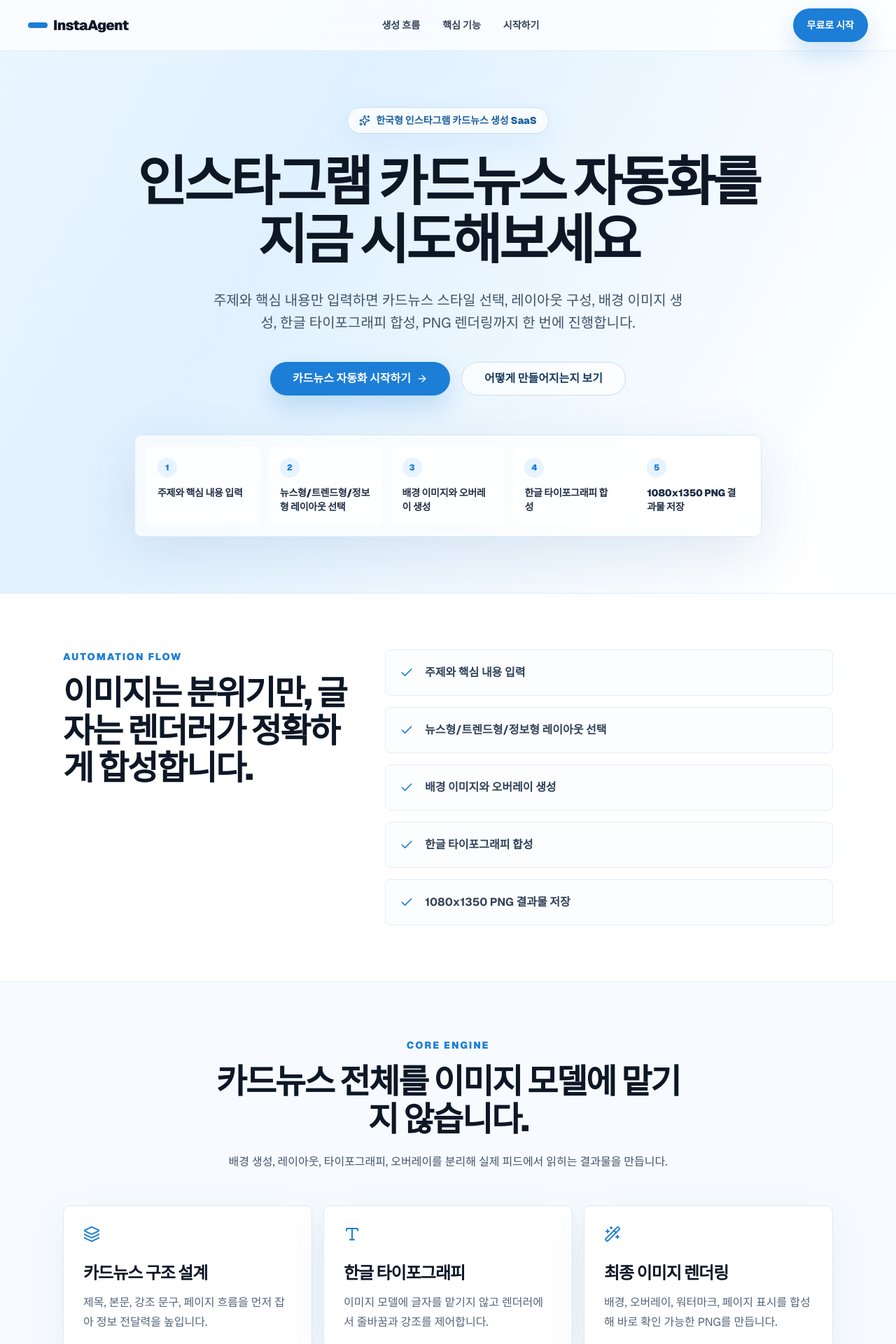
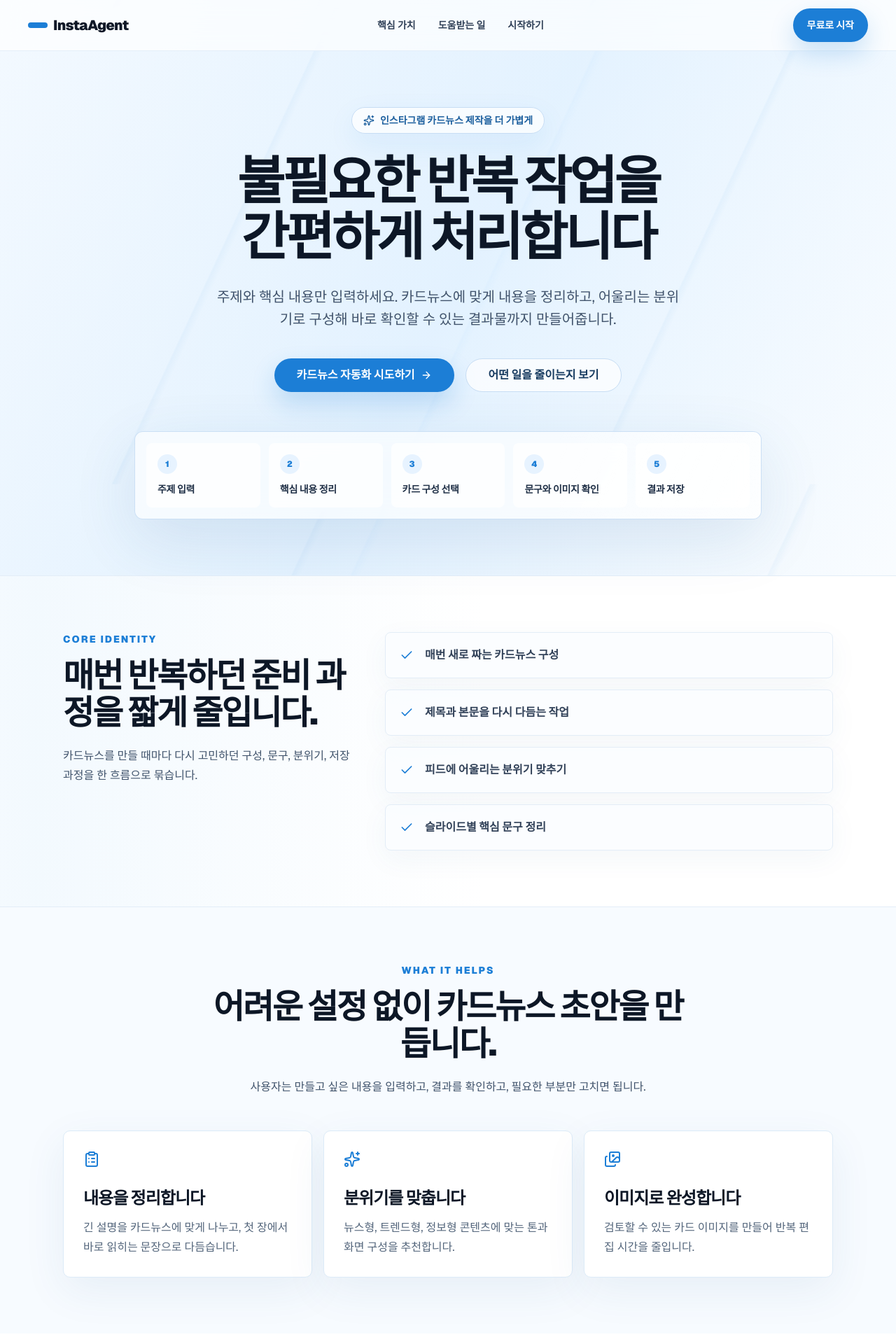
Before and after one commit to MCuffs/snsagent, a Next.js app: page / in a window 1280 px wide. Shown: the top 1920 px of the page at 70% size. Built offline with nearby package versions, Linux system fonts and the light colour scheme.

Commit message:
Polish landing page identity and effects

```diff
--- a/app/globals.css
+++ b/app/globals.css
@@ -235,6 +235,70 @@ body {
     background-size: 240% 240%, 220% 220%;
     animation: blue-gradient-drift 16s ease-in-out infinite alternate;
   }
+
+  .premium-blue-bg {
+    background:
+      linear-gradient(118deg, rgba(255, 255, 255, 0.98) 0%, rgba(247, 251, 255, 0.96) 28%, rgba(223, 240, 255, 0.68) 52%, rgba(255, 255, 255, 0.96) 76%),
+      linear-gradient(72deg, rgba(28, 126, 214, 0.08), rgba(144, 202, 249, 0.18), rgba(255, 255, 255, 0.9));
+    background-size: 260% 260%, 230% 230%;
+    animation: blue-gradient-drift 18s ease-in-out infinite alternate;
+  }
+
+  .ambient-lines {
+    pointer-events: none;
+    position: absolute;
+    inset: 0;
+    opacity: 0.55;
+    background-image:
+      linear-gradient(115deg, transparent 0%, transparent 46%, rgba(28, 126, 214, 0.08) 46.2%, transparent 47.4%, transparent 100%),
+      linear-gradient(115deg, transparent 0%, transparent 58%, rgba(125, 192, 255, 0.09) 58.2%, transparent 59.1%, transparent 100%);
+    background-size: 680px 680px, 920px 920px;
+    animation: ambient-lines-drift 22s ease-in-out infinite alternate;
+  }
+
+  .hero-glass {
+    position: relative;
+    overflow: hidden;
+    border-radius: 0.75rem;
+    border: 1px solid rgba(199, 221, 244, 0.9);
+    background: rgba(255, 255, 255, 0.62);
+    box-shadow: 0 28px 90px rgba(32, 92, 145, 0.12);
+    backdrop-filter: blur(18px);
+  }
+
+  .hero-glass::before {
+    content: "";
+    position: absolute;
+    inset: 0;
+    background: linear-gradient(115deg, transparent 0%, rgba(255, 255, 255, 0.55) 44%, transparent 58%);
+    transform: translateX(-70%);
+    animation: glass-sheen 9s ease-in-out infinite;
+  }
+
+  .hero-glass > * {
+    position: relative;
+    z-index: 1;
+  }
+
+  .section-sheen {
+    pointer-events: none;
+    position: absolute;
+    inset: 0;
+    background: linear-gradient(90deg, transparent, rgba(227, 242, 253, 0.72), transparent);
+    opacity: 0.6;
+    transform: translateX(-46%);
+  }
+
+  .premium-card {
+    box-shadow: 0 18px 60px rgba(32, 92, 145, 0.08);
+    transition: transform 180ms ease, box-shadow 180ms ease, border-color 180ms ease;
+  }
+
+  .premium-card:hover {
+    border-color: #b9d9f5;
+    box-shadow: 0 22px 70px rgba(32, 92, 145, 0.12);
+    transform: translateY(-2px);
+  }
 }
 
 @keyframes blue-gradient-drift {
@@ -250,3 +314,23 @@ body {
     background-position: 100% 45%, 0% 50%;
   }
 }
+
+@keyframes ambient-lines-drift {
+  0% {
+    background-position: 0 0, 100px 40px;
+  }
+
+  100% {
+    background-position: 120px 80px, -80px 160px;
+  }
+}
+
+@keyframes glass-sheen {
+  0%, 42% {
+    transform: translateX(-72%);
+  }
+
+  68%, 100% {
+    transform: translateX(72%);
+  }
+}
--- a/app/page.tsx
+++ b/app/page.tsx
@@ -1,51 +1,59 @@
 import Link from 'next/link'
-import { ArrowRight, Check, Layers, Sparkles, Type, Wand2 } from 'lucide-react'
+import { ArrowRight, Check, ClipboardList, Images, PenLine, Sparkles } from 'lucide-react'
 
 export const metadata = {
   title: 'InstaAgent - 인스타그램 카드뉴스 자동화',
   description:
-    '주제와 핵심 내용을 입력하면 한국형 인스타그램 카드뉴스를 기획, 레이아웃, 타이포그래피, PNG 렌더링까지 자동화합니다.',
+    '반복되는 카드뉴스 제작 업무를 간편하게 처리합니다. 주제만 입력하면 문구 정리, 디자인 구성, 이미지 저장까지 이어집니다.',
 }
 
-const steps = [
-  '주제와 핵심 내용 입력',
-  '뉴스형/트렌드형/정보형 레이아웃 선택',
-  '배경 이미지와 오버레이 생성',
-  '한글 타이포그래피 합성',
-  '1080x1350 PNG 결과물 저장',
+const repeatedTasks = [
+  '매번 새로 짜는 카드뉴스 구성',
+  '제목과 본문을 다시 다듬는 작업',
+  '피드에 어울리는 분위기 맞추기',
+  '슬라이드별 핵심 문구 정리',
 ]
 
-const features = [
+const supportCards = [
   {
-    title: '카드뉴스 구조 설계',
-    desc: '제목, 본문, 강조 문구, 페이지 흐름을 먼저 잡아 정보 전달력을 높입니다.',
-    icon: Layers,
+    title: '내용을 정리합니다',
+    desc: '긴 설명을 카드뉴스에 맞게 나누고, 첫 장에서 바로 읽히는 문장으로 다듬습니다.',
+    icon: ClipboardList,
   },
   {
-    title: '한글 타이포그래피',
-    desc: '이미지 모델에 글자를 맡기지 않고 렌더러에서 줄바꿈과 강조를 제어합니다.',
-    icon: Type,
+    title: '분위기를 맞춥니다',
+    desc: '뉴스형, 트렌드형, 정보형 콘텐츠에 맞는 톤과 화면 구성을 추천합니다.',
+    icon: Sparkles,
   },
   {
-    title: '최종 이미지 렌더링',
-    desc: '배경, 오버레이, 워터마크, 페이지 표시를 합성해 바로 확인 가능한 PNG를 만듭니다.',
-    icon: Wand2,
+    title: '이미지로 완성합니다',
+    desc: '검토할 수 있는 카드 이미지를 만들어 반복 편집 시간을 줄입니다.',
+    icon: Images,
   },
+]
+
+const quickFlow = [
+  '주제 입력',
+  '핵심 내용 정리',
+  '카드 구성 선택',
+  '문구와 이미지 확인',
+  '결과 저장',
 ]
 
 export default function LandingPage() {
   return (
     <main className="min-h-screen overflow-hidden bg-white text-[#101827]">
-      <section className="blue-animated-bg relative flex min-h-screen flex-col">
-        <header className="relative z-20 border-b border-[#dbe8f7]/70 bg-white/72 backdrop-blur-xl">
+      <section className="premium-blue-bg relative flex min-h-screen flex-col">
+        <div className="ambient-lines" />
+        <header className="relative z-20 border-b border-[#dbe8f7]/70 bg-white/68 backdrop-blur-xl">
           <div className="mx-auto flex h-[72px] max-w-[1280px] items-center justify-between px-6 lg:px-10">
             <Link href="/" className="flex items-center gap-2 text-xl font-black tracking-[-0.035em]">
               <span className="h-2 w-7 rounded-full bg-[#1c7ed6]" />
               InstaAgent
             </Link>
             <nav className="hidden items-center gap-8 text-sm font-bold text-[#314158] md:flex">
-              <a href="#flow">생성 흐름</a>
-              <a href="#features">핵심 기능</a>
+              <a href="#identity">핵심 가치</a>
+              <a href="#support">도움받는 일</a>
               <a href="#start">시작하기</a>
             </nav>
             <Link href="/login" className="btn-blue px-5">
@@ -57,82 +65,88 @@ export default function LandingPage() {
         <div className="relative z-10 mx-auto flex w-full max-w-[1180px] flex-1 flex-col items-center justify-center px-6 py-20 text-center lg:px-10">
           <div className="mb-7 inline-flex items-center gap-2 rounded-full border border-[#c7ddf4] bg-white/72 px-4 py-2 text-sm font-black text-[#1c5f9e] shadow-[0_14px_40px_rgba(28,126,214,0.08)] backdrop-blur">
             <Sparkles className="h-4 w-4" />
-            한국형 인스타그램 카드뉴스 생성 SaaS
+            인스타그램 카드뉴스 제작을 더 가볍게
           </div>
 
-          <h1 className="max-w-4xl text-[2.65rem] font-black leading-[1.08] tracking-[-0.055em] text-[#0d1726] sm:text-5xl lg:text-[4.8rem]">
-            인스타그램 카드뉴스 자동화를
+          <h1 className="max-w-5xl text-[2.55rem] font-black leading-[1.08] tracking-[-0.055em] text-[#0d1726] sm:text-5xl lg:text-[4.65rem]">
+            불필요한 반복 작업을
             <br className="hidden sm:block" />
-            지금 시도해보세요
+            간편하게 처리합니다
           </h1>
 
           <p className="mt-7 max-w-2xl text-base leading-7 text-[#40536b] sm:text-lg md:text-xl md:leading-8">
-            주제와 핵심 내용만 입력하면 카드뉴스 스타일 선택, 레이아웃 구성, 배경 이미지 생성,
-            한글 타이포그래피 합성, PNG 렌더링까지 한 번에 진행합니다.
+            주제와 핵심 내용만 입력하세요. 카드뉴스에 맞게 내용을 정리하고, 어울리는 분위기로 구성해
+            바로 확인할 수 있는 결과물까지 만들어줍니다.
           </p>
 
           <div className="mt-10 flex flex-wrap items-center justify-center gap-4">
             <Link href="/login" className="btn-blue px-8 text-base">
-              카드뉴스 자동화 시작하기
+              카드뉴스 자동화 시도하기
               <ArrowRight className="h-4 w-4" />
             </Link>
-            <a href="#flow" className="btn-blue-secondary px-8 text-base">
-              어떻게 만들어지는지 보기
+            <a href="#identity" className="btn-blue-secondary px-8 text-base">
+              어떤 일을 줄이는지 보기
             </a>
           </div>
 
-          <div className="mt-14 grid w-full max-w-4xl gap-3 rounded-[10px] border border-[#d9e8f7] bg-white/68 p-4 text-left shadow-[0_24px_80px_rgba(32,92,145,0.12)] backdrop-blur md:grid-cols-5">
-            {steps.map((step, index) => (
-              <div key={step} className="rounded-[8px] bg-white/74 p-4">
-                <div className="mb-3 flex h-7 w-7 items-center justify-center rounded-full bg-[#e7f3ff] text-xs font-black text-[#1c7ed6]">
-                  {index + 1}
+          <div className="hero-glass mt-14 w-full max-w-4xl p-4 text-left">
+            <div className="grid gap-3 md:grid-cols-5">
+              {quickFlow.map((item, index) => (
+                <div key={item} className="rounded-[8px] bg-white/72 p-4">
+                  <div className="mb-3 flex h-7 w-7 items-center justify-center rounded-full bg-[#e7f3ff] text-xs font-black text-[#1c7ed6]">
+                    {index + 1}
+                  </div>
+                  <p className="text-sm font-black leading-5 tracking-[-0.02em] text-[#203047]">{item}</p>
                 </div>
-                <p className="text-sm font-black leading-5 tracking-[-0.02em] text-[#203047]">{step}</p>
+              ))}
+            </div>
+          </div>
+        </div>
+      </section>
+
+      <section id="identity" className="relative border-y border-[#e3edf7] bg-white py-20">
+        <div className="section-sheen" />
+        <div className="relative mx-auto grid max-w-[1180px] gap-10 px-6 lg:grid-cols-[420px_1fr] lg:px-10">
+          <div>
+            <p className="text-sm font-black uppercase tracking-[0.14em] text-[#1c7ed6]">Core identity</p>
+            <h2 className="mt-4 text-3xl font-black leading-[1.12] tracking-[-0.045em] text-[#0d1726] md:text-5xl">
+              매번 반복하던 준비 과정을 짧게 줄입니다.
+            </h2>
+            <p className="mt-5 text-base leading-7 text-[#40536b]">
+              카드뉴스를 만들 때마다 다시 고민하던 구성, 문구, 분위기, 저장 과정을 한 흐름으로 묶습니다.
+            </p>
+          </div>
+          <div className="grid gap-4">
+            {repeatedTasks.map((task) => (
+              <div key={task} className="flex items-center gap-4 rounded-[8px] border border-[#e3edf7] bg-[#fbfdff]/88 p-5 shadow-[0_12px_40px_rgba(32,92,145,0.05)]">
+                <Check className="h-5 w-5 shrink-0 text-[#1c7ed6]" />
+                <p className="text-base font-bold text-[#314158]">{task}</p>
               </div>
             ))}
           </div>
         </div>
       </section>
 
-      <section id="flow" className="border-y border-[#e3edf7] bg-white py-20">
-        <div className="mx-auto grid max-w-[1180px] gap-10 px-6 lg:grid-cols-[420px_1fr] lg:px-10">
-          <div>
-            <p className="text-sm font-black uppercase tracking-[0.14em] text-[#1c7ed6]">Automation flow</p>
-            <h2 className="mt-4 text-3xl font-black leading-[1.12] tracking-[-0.045em] text-[#0d1726] md:text-5xl">
-              이미지는 분위기만, 글자는 렌더러가 정확하게 합성합니다.
-            </h2>
-          </div>
-          <div className="grid gap-4">
-            {steps.map((step) => (
-              <div key={step} className="flex items-center gap-4 rounded-[8px] border border-[#e3edf7] bg-[#fbfdff] p-5">
-                <Check className="h-5 w-5 shrink-0 text-[#1c7ed6]" />
-                <p className="text-base font-bold text-[#314158]">{step}</p>
-              </div>
-            ))}
-          </div>
-        </div>
-      </section>
-
-      <section id="features" className="bg-[#f7fbff] py-20">
+      <section id="support" className="bg-[#f7fbff] py-20">
         <div className="mx-auto max-w-[1180px] px-6 lg:px-10">
           <div className="mx-auto max-w-2xl text-center">
-            <p className="text-sm font-black uppercase tracking-[0.14em] text-[#1c7ed6]">Core engine</p>
+            <p className="text-sm font-black uppercase tracking-[0.14em] text-[#1c7ed6]">What it helps</p>
             <h2 className="mt-4 text-3xl font-black leading-[1.12] tracking-[-0.045em] text-[#0d1726] md:text-5xl">
-              카드뉴스 전체를 이미지 모델에 맡기지 않습니다.
+              어려운 설정 없이 카드뉴스 초안을 만듭니다.
             </h2>
             <p className="mt-5 text-base leading-7 text-[#40536b]">
-              배경 생성, 레이아웃, 타이포그래피, 오버레이를 분리해 실제 피드에서 읽히는 결과물을 만듭니다.
+              사용자는 만들고 싶은 내용을 입력하고, 결과를 확인하고, 필요한 부분만 고치면 됩니다.
             </p>
           </div>
 
           <div className="mt-12 grid gap-4 md:grid-cols-3">
-            {features.map((feature) => {
-              const Icon = feature.icon
+            {supportCards.map((card) => {
+              const Icon = card.icon
               return (
-                <article key={feature.title} className="rounded-[10px] border border-[#dcebf8] bg-white p-7 shadow-[0_18px_60px_rgba(32,92,145,0.08)]">
+                <article key={card.title} className="premium-card rounded-[10px] border border-[#dcebf8] bg-white p-7">
                   <Icon className="h-6 w-6 text-[#1c7ed6]" />
-                  <h3 className="mt-7 text-2xl font-black tracking-[-0.04em] text-[#0d1726]">{feature.title}</h3>
-                  <p className="mt-3 text-base leading-7 text-[#53657b]">{feature.desc}</p>
+                  <h3 className="mt-7 text-2xl font-black tracking-[-0.04em] text-[#0d1726]">{card.title}</h3>
+                  <p className="mt-3 text-base leading-7 text-[#53657b]">{card.desc}</p>
                 </article>
               )
             })}
@@ -142,11 +156,14 @@ export default function LandingPage() {
 
       <section id="start" className="bg-white py-20">
         <div className="mx-auto max-w-[1180px] px-6 text-center lg:px-10">
+          <div className="mx-auto mb-7 flex h-12 w-12 items-center justify-center rounded-full border border-[#c7ddf4] bg-[#f1f8ff] text-[#1c7ed6] shadow-[0_14px_40px_rgba(28,126,214,0.1)]">
+            <PenLine className="h-5 w-5" />
+          </div>
           <h2 className="text-3xl font-black tracking-[-0.045em] text-[#0d1726] md:text-5xl">
-            첫 카드뉴스 생성을 바로 테스트하세요.
+            첫 카드뉴스를 바로 만들어보세요.
           </h2>
           <p className="mx-auto mt-5 max-w-2xl text-base leading-7 text-[#40536b]">
-            로그인 후 주제, 카테고리, 제목, 핵심 내용을 입력하면 자동화된 카드뉴스 생성 흐름을 확인할 수 있습니다.
+            로그인 후 주제, 제목, 핵심 내용을 입력하면 카드뉴스 제작 흐름을 바로 테스트할 수 있습니다.
           </p>
           <Link href="/login" className="btn-blue mt-8 px-8 text-base">
             시작하기
```
